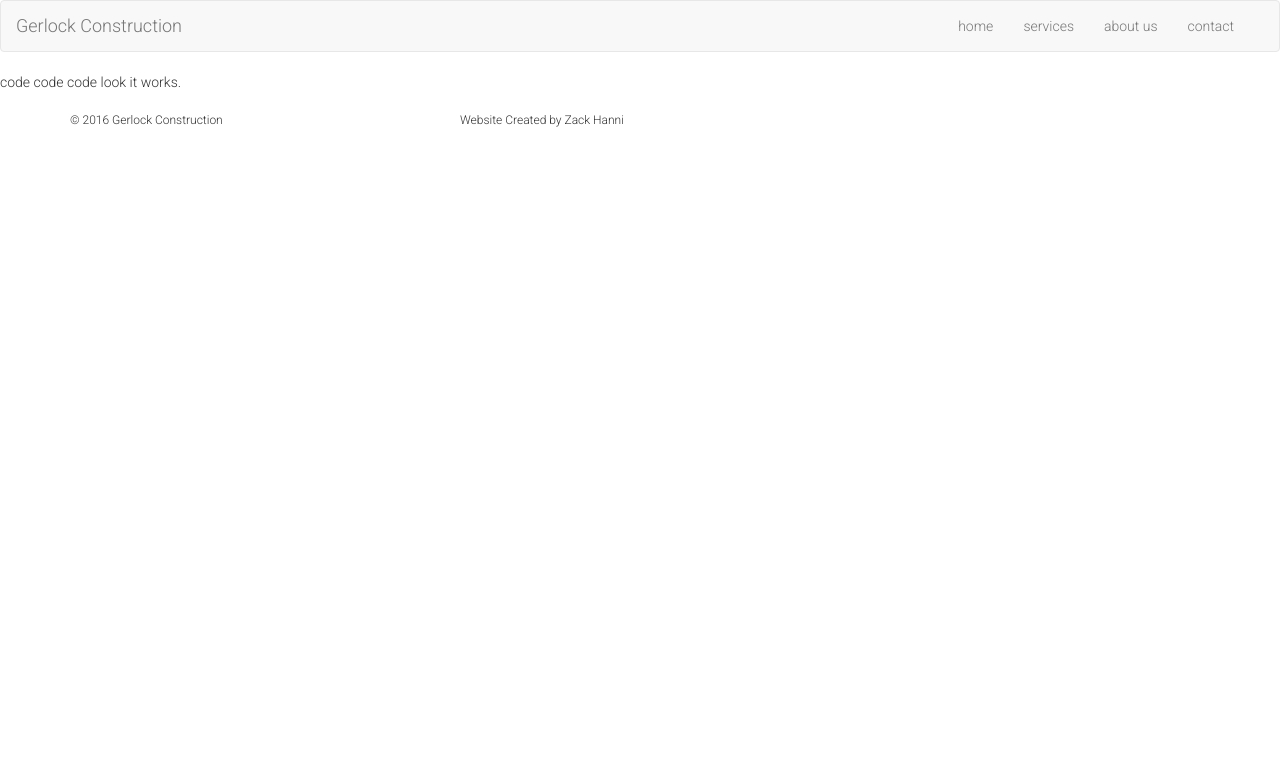
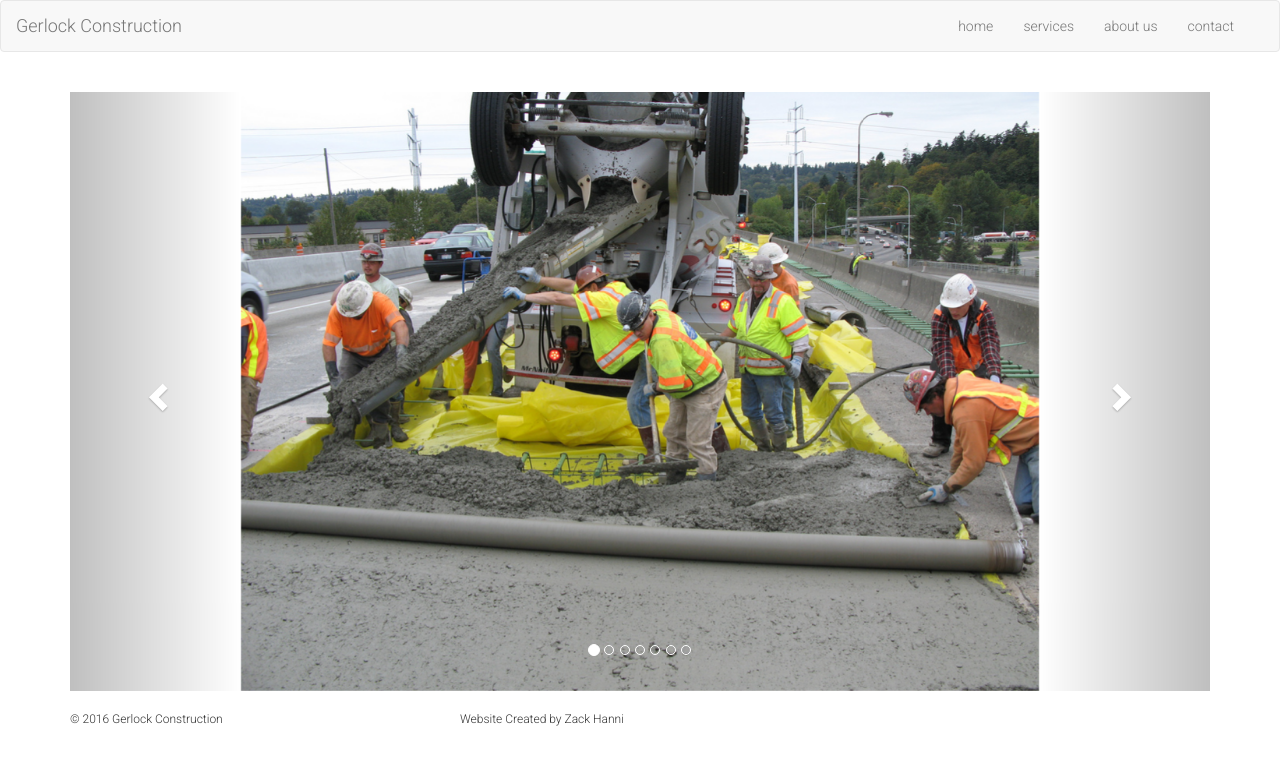
Before and after one commit to gerlock-construction/gerlock-construction.github.io, a Jekyll site: the page built from photos.html, in a window 1280 px wide. Shown: the top 765 px of the page. Built offline with Jekyll 4.4.1, drawn with Linux system fonts in a browser that asks for light colours.

Commit message:
added images and carousel

```diff
--- a/css/main.scss
+++ b/css/main.scss
@@ -2,6 +2,14 @@
 # Only the main Sass file needs front matter (the dashes are enough)
 ---
 @charset "utf-8";
+
+
+.carousel-inner > .item > img,
+.carousel-inner > .item > a > img {
+    width: 70%;
+    margin: auto;
+}
+
 
 
 .nav {
--- a/index.html
+++ b/index.html
@@ -18,16 +18,16 @@ layout: index
       </figure>
       <figure class="col-md-3 col-xs-6">
         <p>About Us</p>
-        <a href="about.html"><img class='zoomHover' src="img/construction.jpg"></a>
+        <a href="about.html"><img class='zoomHover' src="img/team.jpg"></a>
       </figure>
 
       <figure class="col-md-3 col-xs-6">
         <p>Contact</p>
-        <a href="contact.html"><img class='zoomHover' src="img/concrete.jpg"></a>
+        <a href="contact.html"><img class='zoomHover' src="img/construction.jpg"></a>
       </figure>
       <figure class="col-md-3 col-xs-6">
         <p>Photos</p>
-        <a href="photos.html"><img class='zoomHover' src="img/team.jpg"></a>
+        <a href="photos.html"><img class='zoomHover' src="img/concrete.jpg"></a>
       </figure>
     </div>  <!-- from class="row" -->
   </section>
--- a/photos.html
+++ b/photos.html
@@ -2,4 +2,56 @@
 layout: default
 ---
 
-code code code look it works.
+
+<div class="container">
+  <br>
+  <div id="myCarousel" class="carousel slide" data-ride="carousel">
+    <!-- Indicators -->
+    <ol class="carousel-indicators">
+      <li data-target="#myCarousel" data-slide-to="0" class="active"></li>
+      <li data-target="#myCarousel" data-slide-to="1"></li>
+      <li data-target="#myCarousel" data-slide-to="2"></li>
+      <li data-target="#myCarousel" data-slide-to="3"></li>
+      <li data-target="#myCarousel" data-slide-to="4"></li>
+      <li data-target="#myCarousel" data-slide-to="5"></li>
+      <li data-target="#myCarousel" data-slide-to="6"></li>
+    </ol>
+
+    <!-- Wrapper for slides -->
+    <div class="carousel-inner" role="listbox">
+      <div class="item active">
+        <img src="img/carousel/job1.jpg" alt="job 1" width="460" height="345">
+      </div>
+
+      <div class="item">
+        <img src="img/carousel/job2.jpg" alt="job 2" width="460" height="345">
+      </div>
+
+      <div class="item">
+        <img src="img/carousel/job3.jpg" alt="job 3" width="460" height="345">
+      </div>
+
+      <div class="item">
+        <img src="img/carousel/job4.jpg" alt="job 4" width="460" height="345">
+      </div>
+
+      <div class="item">
+        <img src="img/carousel/job5.jpg" alt="job 5" width="460" height="345">
+      </div>
+
+      <div class="item">
+        <img src="img/carousel/job6.jpg" alt="job 6" width="460" height="345">
+      </div>
+    </div>
+
+    <!-- Left and right controls -->
+    <a class="left carousel-control" href="#myCarousel" role="button" data-slide="prev">
+      <span class="glyphicon glyphicon-chevron-left" aria-hidden="true"></span>
+      <span class="sr-only">Previous</span>
+    </a>
+    <a class="right carousel-control" href="#myCarousel" role="button" data-slide="next">
+      <span class="glyphicon glyphicon-chevron-right" aria-hidden="true"></span>
+      <span class="sr-only">Next</span>
+    </a>
+  </div>
+</div>
```
Also changed, not shown: img/carousel/job1.jpg (added), img/carousel/job2.jpg (added), 7 other files.
